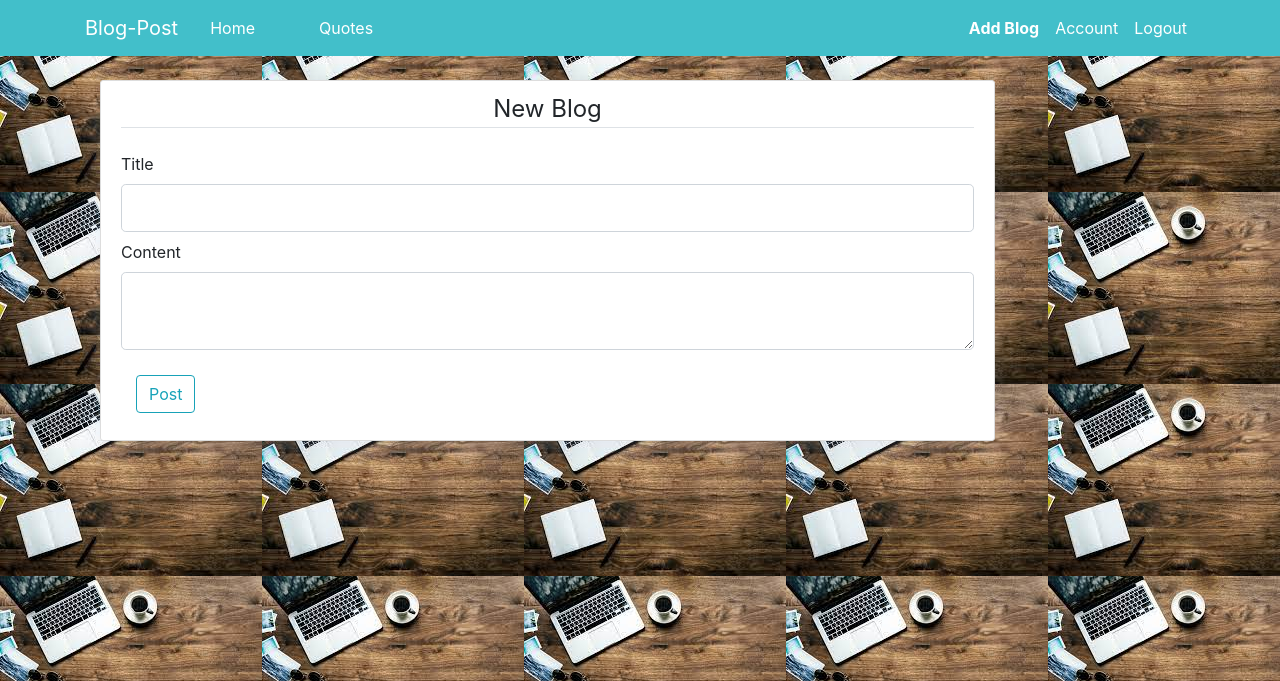
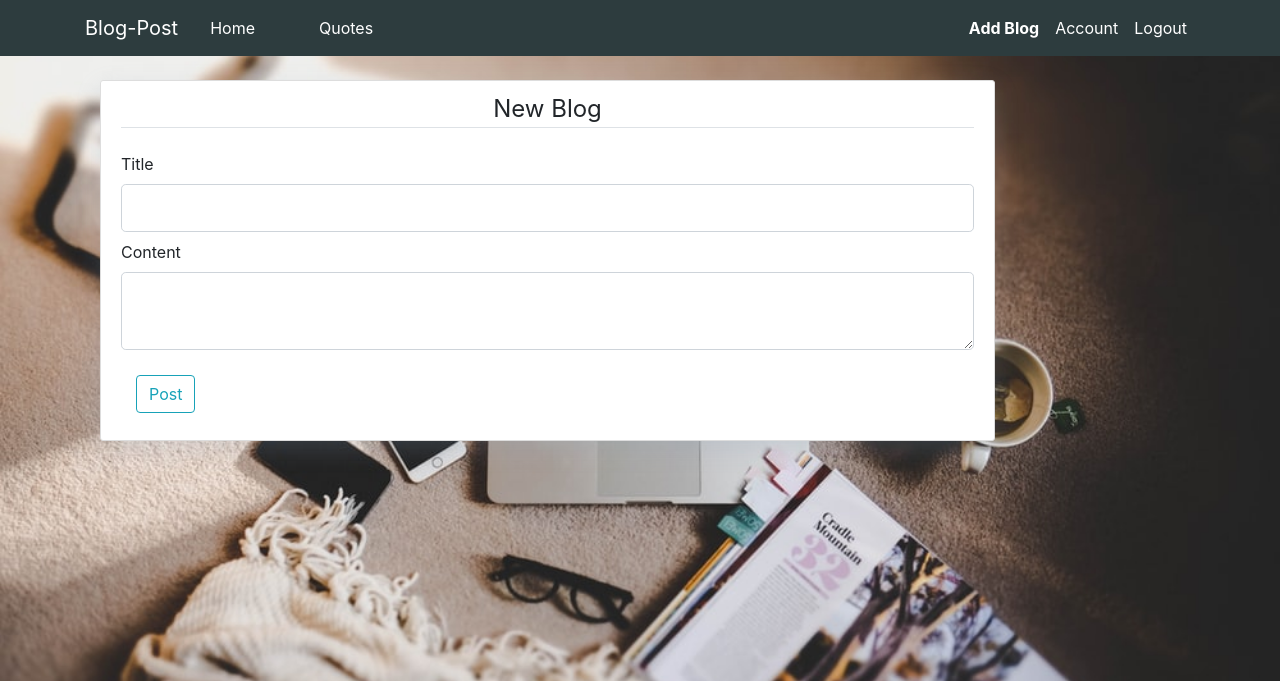
Before and after one commit to Wanjiru393/Blog-Post, a Flask app: page /post/new in a window 1280 px wide. Shown: the top 681 px of the page. Run offline with Flask 2, Linux system fonts and the light colour scheme; a user stored in the database is signed in; some libraries are stand-ins or nearby versions.

Commit message:
Tweaked Styles

```diff
--- a/app/static/index.css
+++ b/app/static/index.css
@@ -1,14 +1,17 @@
 body {
-  background-image: url('../static/download.jpeg');
+  background-image: url('../static/blog2.jpeg');
+  background-repeat: no-repeat;
+  background-attachment: fixed;
+  background-size:cover;
   margin-top: 5rem;
 }
 
 h1, h2, h3, h4, h5, h6 {
-  color: #9f39ce;
+  color: #42bfca;
 }
 
 .bg-steel {
-  background-color: #42bfca;
+  background-color: #2d3c3e;
 }
 
 .site-header .navbar-nav .nav-link {
@@ -16,7 +19,7 @@
 }
 
 .site-header .navbar-nav .nav-link:hover {
-  color: #ffffff;
+  color: #5f8b8f;
 }
 
 .site-header .navbar-nav .nav-link.active {
--- a/app/templates/quote.html
+++ b/app/templates/quote.html
@@ -1,6 +1,6 @@
 {% extends "layout.html" %}
 {% block content %}
-<div class="container col-md-8">
+<div class="container col-md-8" style="background-color: #b6ded8;">
     <div class="cards mt-3">
     <!-- {% for datas in data %} -->
         <p>{{data.quote}}</p>
```
